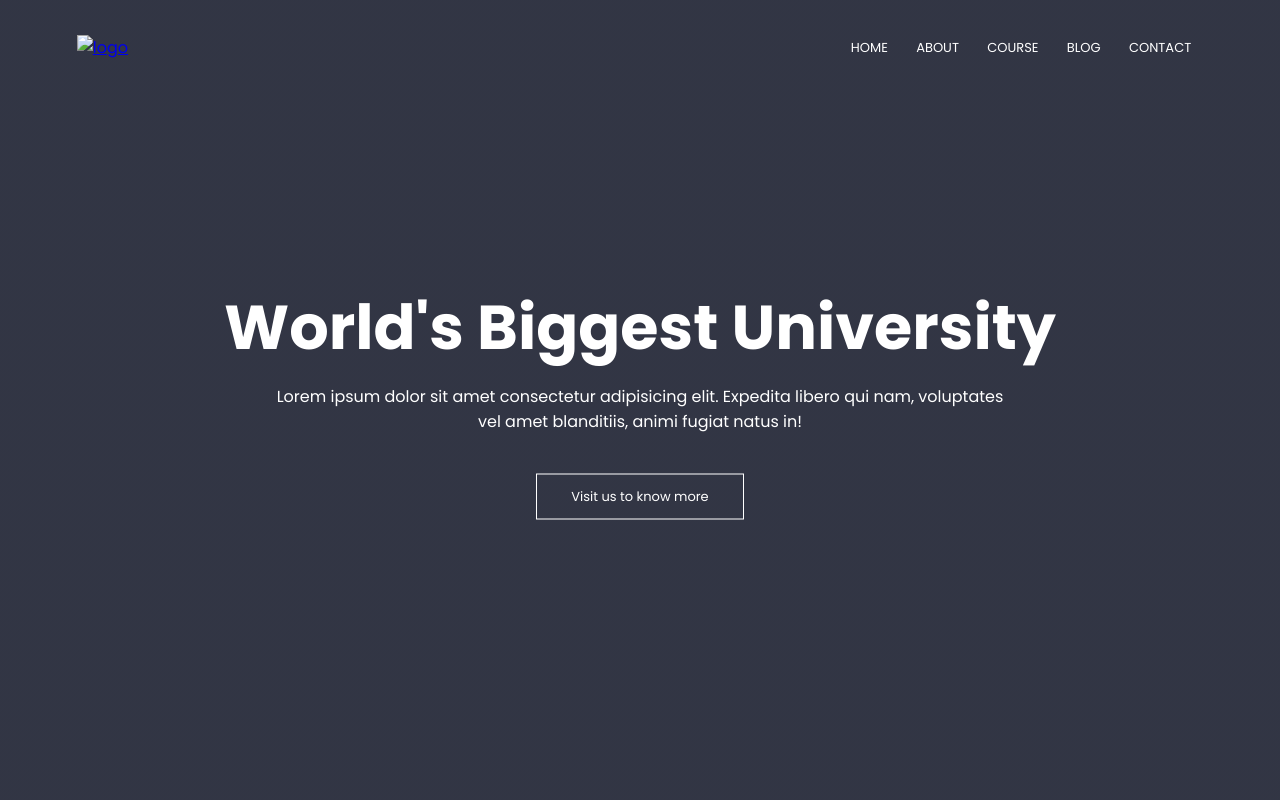
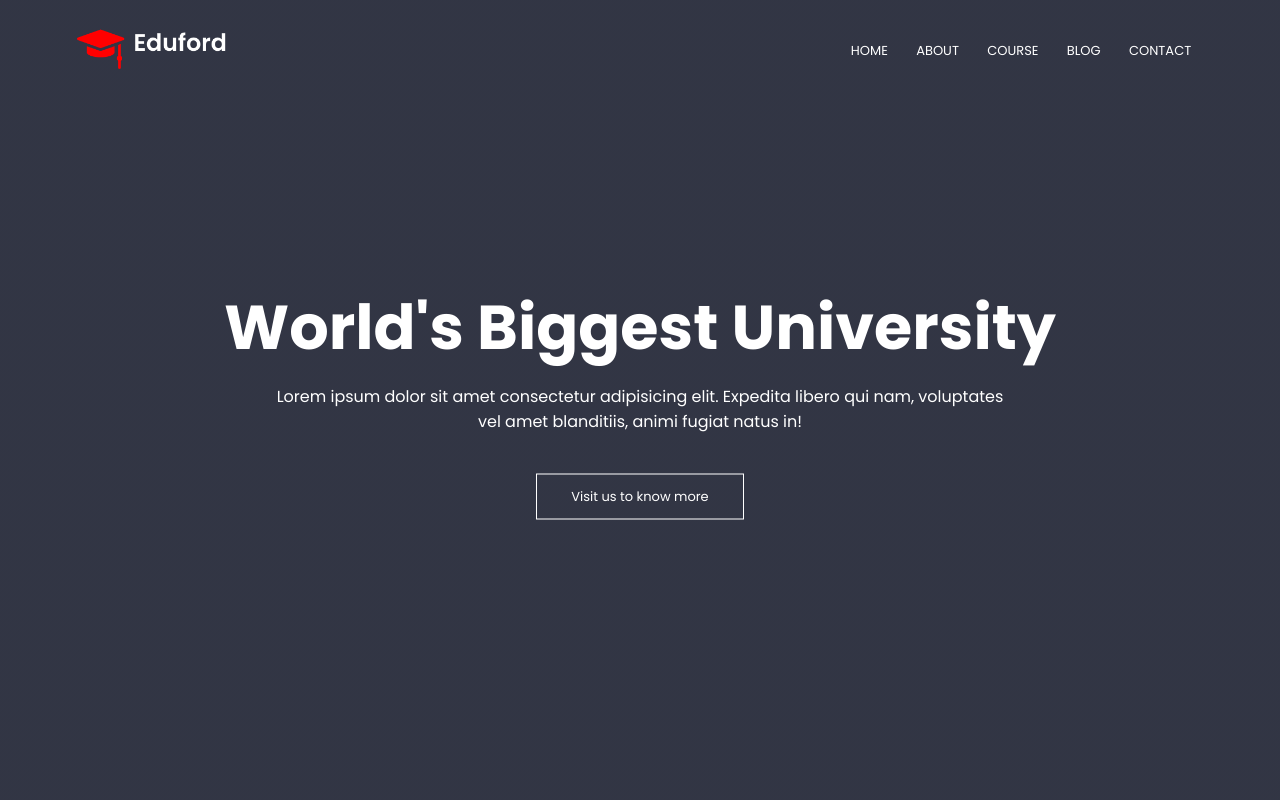
Before and after one commit to KrishnaGadam/University-HTML-CSS-Website, a plain HTML site: page index.html in a window 1280 px wide. Shown: the top 800 px of the page. Drawn offline with Linux system fonts and the light colour scheme; the site is published under a folder, as on GitHub Pages, so addresses that start at the root find nothing.

Commit message:
Update index.html

```diff
--- a/index.html
+++ b/index.html
@@ -22,7 +22,7 @@
   <body>
     <section class="header">
       <nav>
-        <a href="index.html"><img src="/Images/logo.png" alt="logo" /></a>
+        <a href="index.html"><img src="Images/logo.png" alt="logo" /></a>
         <div class="nav-links" id="navLinks">
           <i class="fa fa-times" onclick="hidemenu()"></i>
 
```
